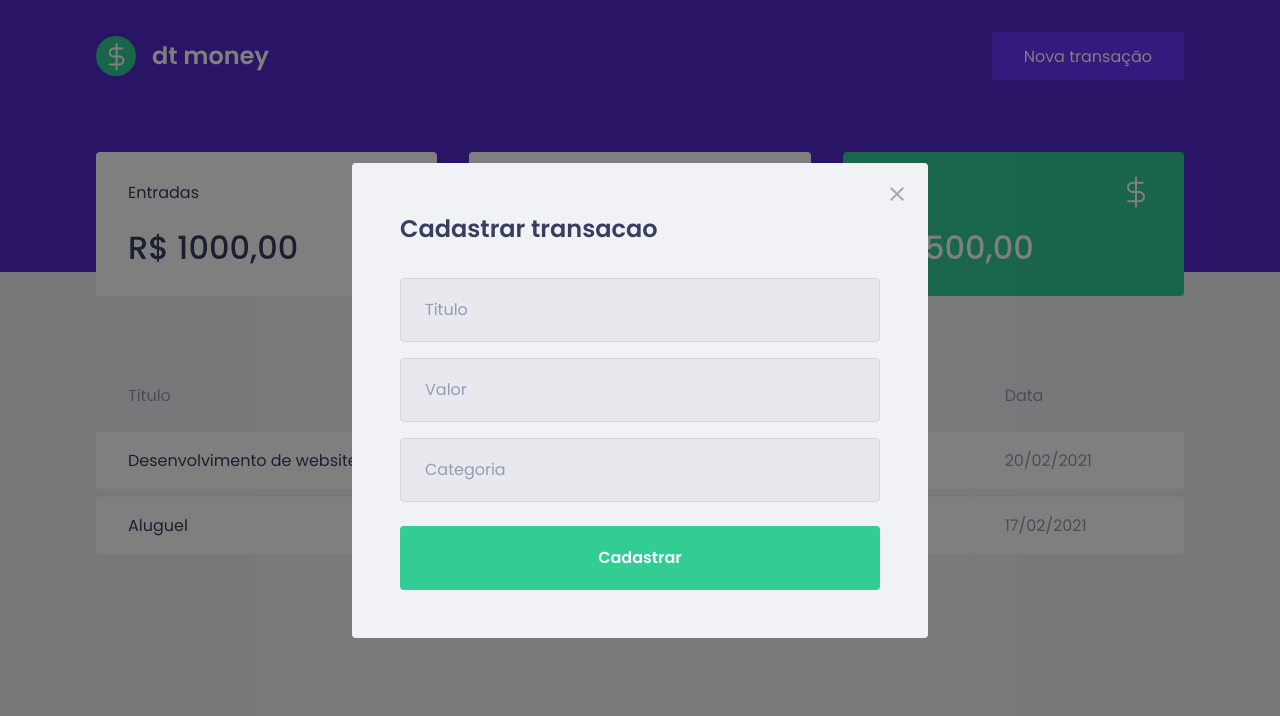
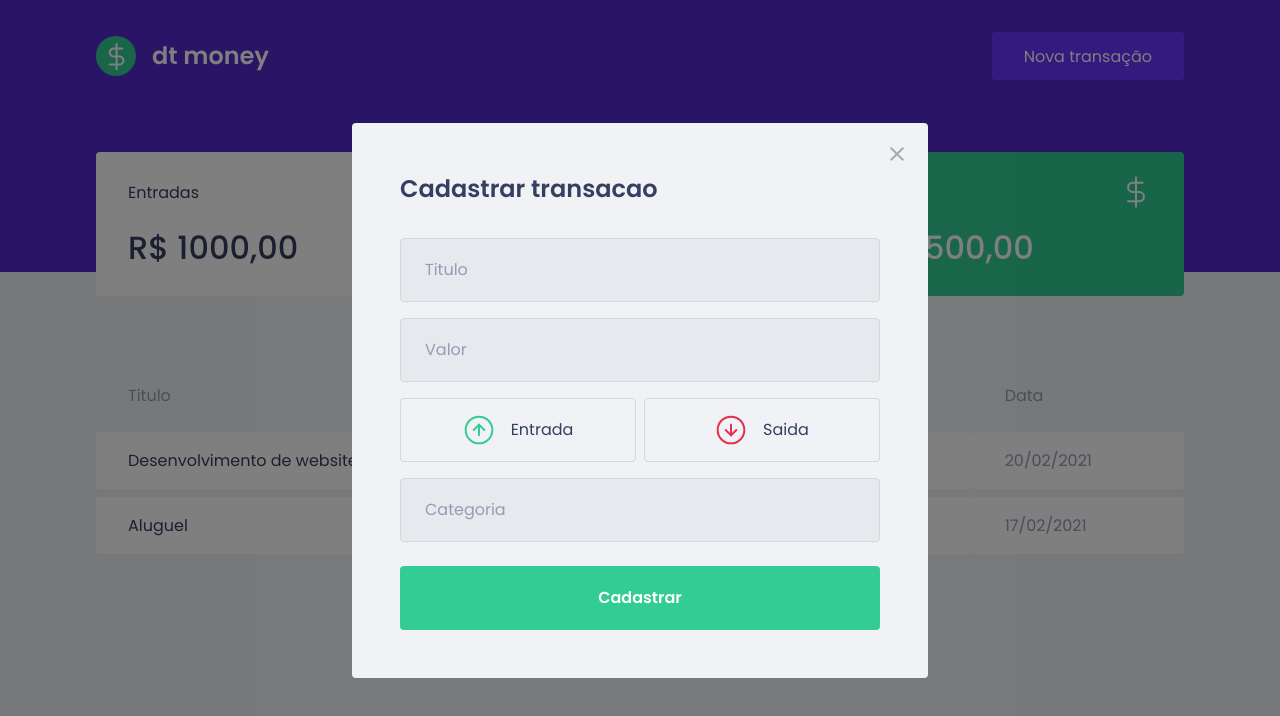
Before and after one commit to GiovaniHMilani/dt_money_ignite, a React (Create React App) app: page / in a window 1280 px wide. Both pictures are taken after a click on the button "Nova transação". Shown: the top 716 px of the page. Built offline with nearby package versions, Linux system fonts and the light colour scheme; no server answers; what miragejs would draw is missing.

Commit message:
feat: styled button to income/outcome

```diff
--- a/package.json
+++ b/package.json
@@ -6,6 +6,7 @@
     "@types/react-modal": "^3.12.0",
     "axios": "^0.21.1",
     "miragejs": "^0.1.41",
+    "polished": "^4.1.1",
     "react": "^17.0.1",
     "react-dom": "^17.0.1",
     "react-modal": "^3.12.1",
--- a/src/components/NewTransactionModal/index.tsx
+++ b/src/components/NewTransactionModal/index.tsx
@@ -1,6 +1,8 @@
 import Modal from "react-modal";
-import { Container } from "./styles";
+import { Container, TransactionTypeContainer } from "./styles";
 
+import incomeImg from "../../assets/income.svg";
+import outcomeImg from "../../assets/outcome.svg";
 import closeImg from "../../assets/close.svg";
 
 interface NewTransactionModalProps {
@@ -34,6 +36,16 @@
         <input placeholder="Titulo" />
 
         <input placeholder="Valor" type="number" />
+        <TransactionTypeContainer>
+          <button type="button">
+            <img src={incomeImg} alt="Entrada" />
+            <span>Entrada</span>
+          </button>
+          <button type="button">
+            <img src={outcomeImg} alt="Saida" />
+            <span>Saida</span>
+          </button>
+        </TransactionTypeContainer>
 
         <input placeholder="Categoria" />
 
--- a/src/components/NewTransactionModal/styles.ts
+++ b/src/components/NewTransactionModal/styles.ts
@@ -1,4 +1,5 @@
 import styled from 'styled-components';
+import { darken } from 'polished';
 
 export const Container = styled.form`
   h2 {
@@ -47,5 +48,41 @@
       filter: brightness(0.9);
     }
   }
+`;
 
+export const TransactionTypeContainer = styled.div`
+  margin: 1rem 0;
+  display: grid;
+  grid-template-columns: 1fr 1fr;
+  gap: 0.5rem;
+
+  >button {
+    height: 4rem;
+    border: 1px solid #d7d7d7;
+    border-radius: 0.25rem;
+
+    background: transparent;
+
+    display: flex;
+    align-items: center;
+    justify-content: center;
+
+    transition: border-color 0.2s;
+
+    &:hover {
+      border-color: ${darken(0.1, '#d7d7d7')};
+    }
+
+    svg {
+      width: 20px;
+      height: 20px;
+    }
+
+    span {
+      display: inline-block;
+      margin-left: 1rem;
+      font-size: 1rem;
+      color: var(--text-title);
+    }
+  }
 `;
```
Also changed, not shown: 1 other file (tests, documents, lock files or other folders).
